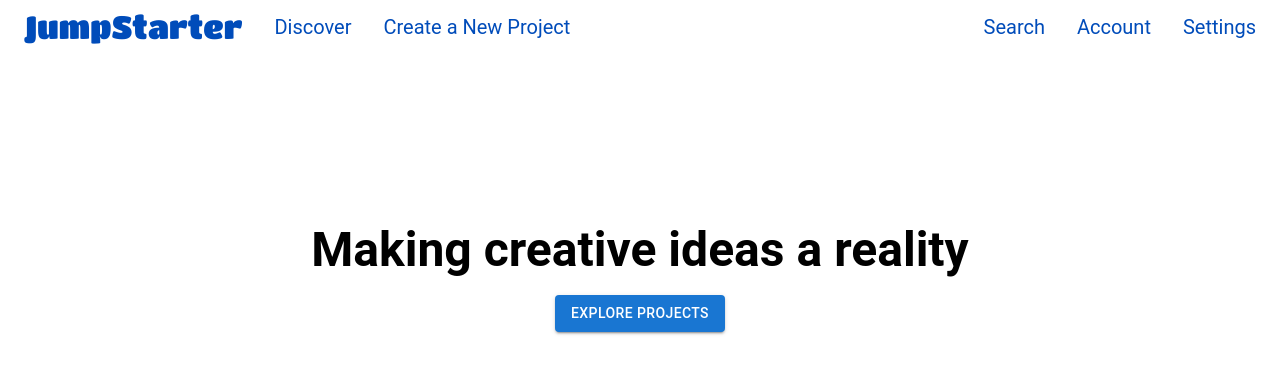
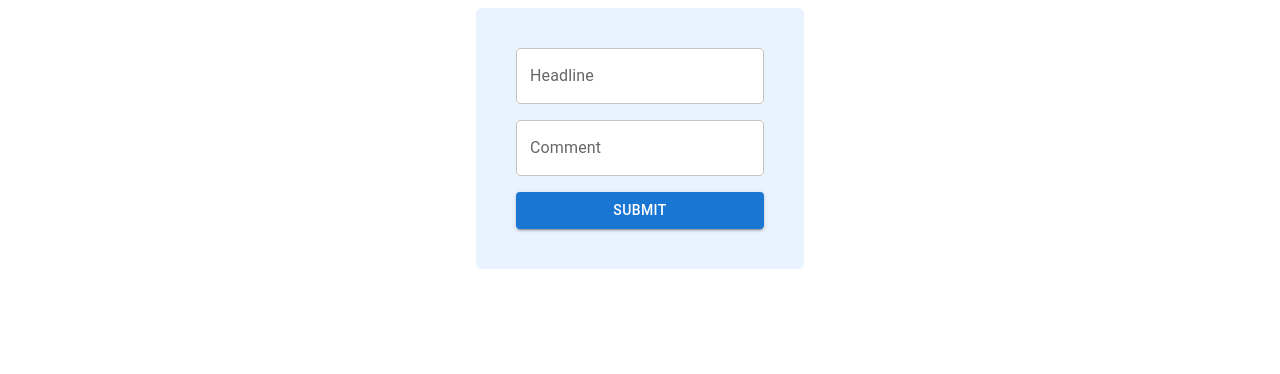
Before and after one commit to bethea28/amazon2, a React (Create React App) app: page / in a window 1280 px wide. Shown: the top 374 px of the page. Built offline with nearby package versions, Linux system fonts and the light colour scheme.

Commit message:
created comment form ui

```diff
--- a/package.json
+++ b/package.json
@@ -13,6 +13,7 @@
     "@types/node": "^16.11.41",
     "@types/react": "^18.0.14",
     "@types/react-dom": "^18.0.5",
+    "axios": "^0.27.2",
     "react": "^18.2.0",
     "react-dom": "^18.2.0",
     "react-hook-form": "^7.33.1",
--- a/src/Components/App/App.tsx
+++ b/src/Components/App/App.tsx
@@ -1,12 +1,10 @@
 import React from "react";
-import Home from "./Home";
-import Nav from "./Nav";
+import Comment from "../Comments/CommentForm";
 
 function App() {
   return (
     <>
-      <Nav />
-      <Home />
+      <Comment />
     </>
   );
 }
--- a/src/Components/App/Home.tsx
+++ /dev/null
@@ -1,19 +0,0 @@
-import React from "react";
-import { Link } from "react-router-dom";
-import Button from "@mui/material/Button";
-import "../Style/Home.css";
-
-const Home = () => {
-  return (
-    <>
-      <div className='homepage-container'>
-        <div className='homepage-header'>Making creative ideas a reality</div>
-        <div className='homepage-content'>
-          <Button variant='contained'>Explore Projects</Button>
-        </div>
-      </div>
-    </>
-  );
-};
-
-export default Home;
--- a/src/Components/App/Nav.tsx
+++ /dev/null
@@ -1,41 +0,0 @@
-import React from "react";
-import { Link } from "react-router-dom";
-import "../Style/Nav.css";
-
-const Nav = () => {
-  return (
-    <>
-      <div className='nav-container'>
-        <div className='nav-project-content'>
-          <Link to='/' style={{ textDecoration: "none" }}>
-            <div className='nav-logo'>JumpStarter</div>
-          </Link>
-          <div className='nav-project-copy-container'>
-            <Link to='/' style={{ textDecoration: "none" }}>
-              <div className='nav-project-copy'>Discover</div>
-            </Link>
-            <Link to='' style={{ textDecoration: "none" }}>
-              <div className='nav-project-copy'>Create a New Project</div>
-            </Link>
-          </div>
-        </div>
-
-        <div className='nav-account-content'>
-          <div className='nav-project-copy-container'>
-            <Link to='/' style={{ textDecoration: "none" }}>
-              <div className='nav-account-copy'>Search</div>
-            </Link>
-            <Link to='/' style={{ textDecoration: "none" }}>
-              <div className='nav-account-copy'>Account</div>
-            </Link>
-            <Link to='' style={{ textDecoration: "none" }}>
-              <div className='nav-account-copy'>Settings</div>
-            </Link>
-          </div>
-        </div>
-      </div>
-    </>
-  );
-};
-
-export default Nav;
--- /dev/null
+++ b/src/Components/Comments/CommentForm.tsx
@@ -0,0 +1,54 @@
+import React from "react";
+import { useForm } from "react-hook-form";
+import axiosInstance from "../../apiConfig";
+import { TextField, Button } from "@mui/material";
+import "../Style/Comments.css";
+
+type FormData = {
+  headline: string;
+  comment: string;
+};
+
+const Comment = () => {
+  const {
+    register,
+    handleSubmit,
+    watch,
+    formState: { errors },
+  } = useForm<FormData>();
+  const onSubmit = (data: FormData) => console.log(FormData);
+
+  return (
+    /* "handleSubmit" will validate your inputs before invoking "onSubmit" */
+
+    <form onSubmit={handleSubmit(onSubmit)}>
+      {/* register your input into the hook by invoking the "register" function */}
+      <div className='comment-form-container'>
+        <div className='comment-form-content'>
+          <div className='form-between-spacing'>
+            <TextField
+              {...register("headline")}
+              id='outlined-basic'
+              label='Headline'
+              variant='outlined'
+            />
+          </div>
+
+          {/* include validation with required or other standard HTML validation rules */}
+          <div className='form-between-spacing'>
+            <TextField
+              {...register("comment")}
+              id='outlined-basic'
+              label='Comment'
+              variant='outlined'
+            />
+          </div>
+
+          <Button variant='contained'>Submit</Button>
+        </div>
+      </div>
+    </form>
+  );
+};
+
+export default Comment;
--- /dev/null
+++ b/src/Components/Style/Comments.css
@@ -0,0 +1,18 @@
+.comment-form-container {
+  display: flex;
+  justify-content: center;
+}
+
+.comment-form-content {
+  background-color: #e9f3ff;
+  padding: 40px;
+  border-radius: 2%;
+  display: flex;
+  flex-direction: column;
+  justify-content: center;
+}
+
+.form-between-spacing {
+  margin-bottom: 16px;
+  background-color: #fff;
+}
--- a/src/Components/Style/Home.css
+++ /dev/null
@@ -1,23 +0,0 @@
-.homepage-container {
-  display: flex;
-  flex-direction: column;
-  justify-content: center;
-  text-align: center;
-  margin-bottom: 96px;
-  padding: 48px 0px 0px 0px;
-}
-
-.homepage-content {
-  display: flex;
-  justify-content: center;
-}
-
-.homepage-header {
-  font-family: Roboto, sans-serif;
-  font-size: 48px;
-  line-height: 58px;
-  padding-top: 16vh;
-  font-weight: 600;
-  text-align: center;
-  margin-bottom: 16px;
-}
--- a/src/Components/Style/Nav.css
+++ /dev/null
@@ -1,45 +0,0 @@
-@import url("https://fonts.googleapis.com/css2?family=Titan+One&display=swap");
-
-.nav-container {
-  display: flex;
-  flex-direction: row;
-  justify-content: space-between;
-}
-
-.nav-project-content {
-  display: flex;
-  flex-direction: row;
-  align-items: center;
-}
-
-.nav-account-content {
-  display: flex;
-  flex-direction: row;
-  align-items: center;
-}
-
-.nav-logo {
-  font-family: "Titan One", cursive;
-  font-size: 32px;
-  color: #004cba;
-  padding: 0px 16px;
-}
-
-.nav-project-copy-container {
-  display: flex;
-  flex-direction: row;
-}
-
-.nav-project-copy {
-  font-family: Roboto, sans-serif;
-  font-size: 20px;
-  color: #004cba;
-  padding: 0px 16px;
-}
-
-.nav-account-copy {
-  font-family: Roboto, sans-serif;
-  font-size: 20px;
-  color: #004cba;
-  padding: 0px 16px;
-}
--- /dev/null
+++ b/src/apiConfig.ts
@@ -0,0 +1,7 @@
+import axios from "axios";
+
+const axiosInstance = axios.create({
+  baseURL: "http://localhost:8080",
+});
+
+export default axiosInstance;
```
Also changed, not shown: src/Components/Comments/AddComment.tsx (added), 1 other file (tests, documents, lock files or other folders).
